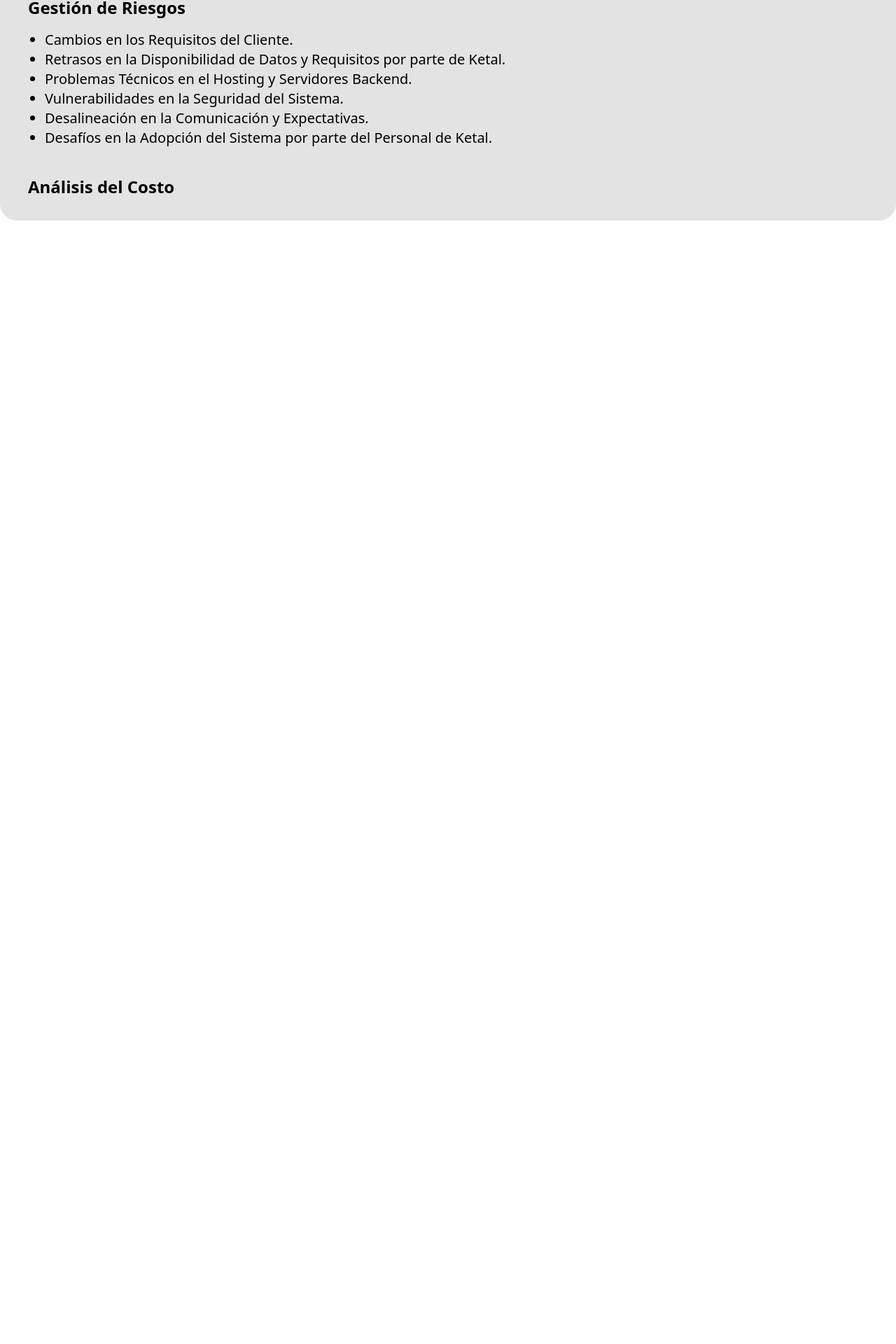
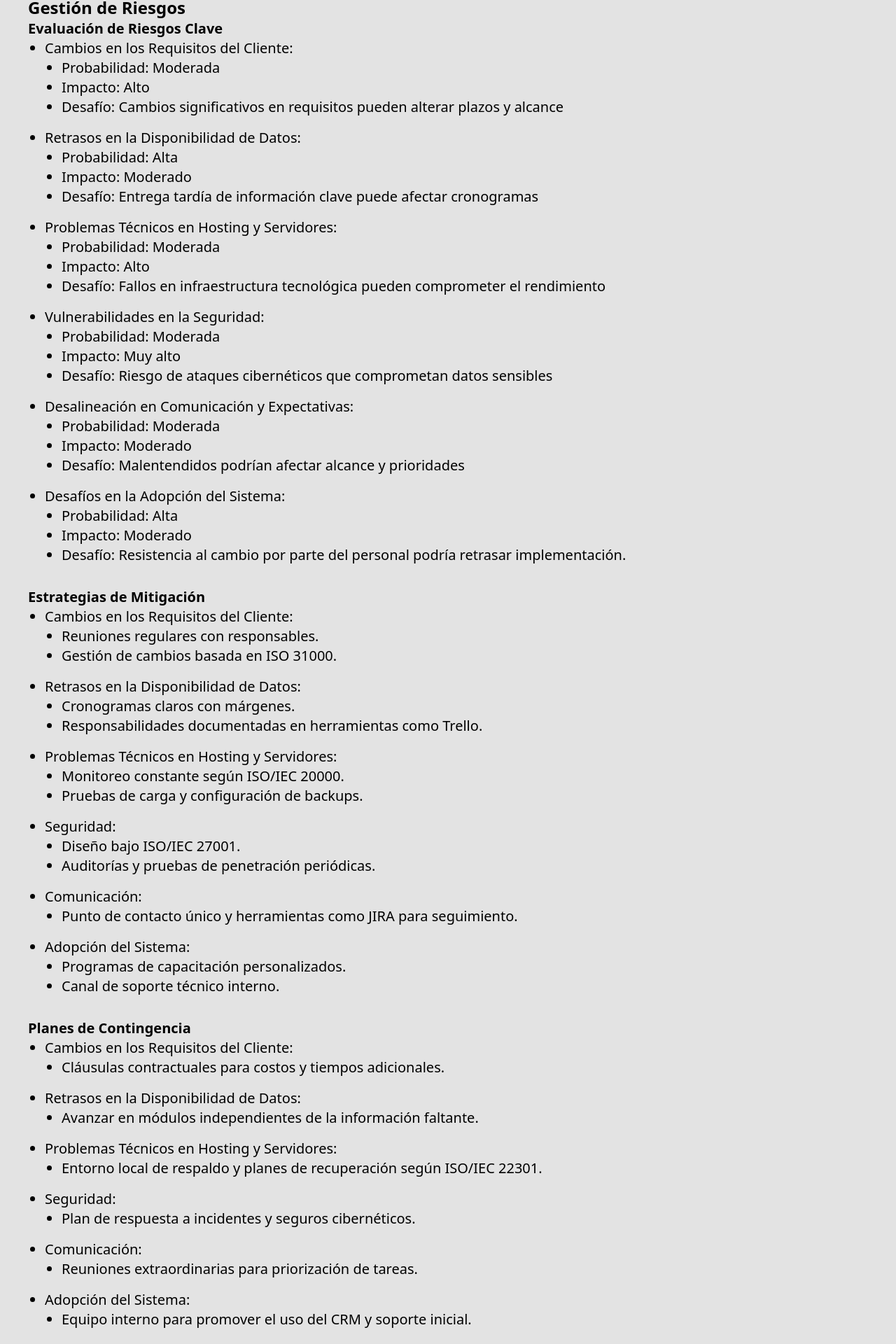
Before and after one commit to eavm314/ketal-presentation, a React (Vite) app: page /fase-planificacion in a window 1280 px wide. Shown: the part 2779-4699 px from the top of the page at 70% size. Before the commit the page ends 3094 px from the top, so only its background shows below. Built offline with nearby package versions, Linux system fonts and the light colour scheme.

Commit message:
GESTION DE RIESGOS

```diff
--- a/src/pages/FasePlanificacion.jsx
+++ b/src/pages/FasePlanificacion.jsx
@@ -137,26 +137,164 @@ function FasePlanificacion() {
       <a href="https://docs.google.com/document/d/14IfqHkI3DG0ZFzB7PJGzghdMyqs-6y79/edit" target="_blank" rel="noreferrer">
         <h1 className='text-2xl font-bold' >Gestión de Riesgos</h1>
       </a>
+      <h3 className='text-xl font-bold'>Evaluación de Riesgos Clave</h3>
+      <ul className="list-disc pl-6 text-xl font-light pb-4" >
+        <li><strong>Cambios en los Requisitos del Cliente:</strong>
+          <ul className="list-disc pl-6 text-xl font-light pb-4" >
+            <li><strong>Probabilidad:</strong> Moderada</li>
+            <li><strong>Impacto:</strong> Alto</li>
+            <li><strong>Desafío:</strong> Cambios significativos en requisitos pueden alterar
+              plazos y alcance</li>
+          </ul>
+        </li>
 
-      <ul className="list-disc pl-6 text-xl font-light my-4" >
-        <li>Cambios en los Requisitos del Cliente.
+        <li><strong>Retrasos en la Disponibilidad de Datos:</strong>
+          <ul className="list-disc pl-6 text-xl font-light pb-4" >
+            <li><strong>Probabilidad:</strong> Alta </li>
+            <li><strong>Impacto:</strong> Moderado</li>
+            <li><strong>Desafío:</strong> Entrega tardía de información clave puede afectar cronogramas</li>
+          </ul>
         </li>
-        <li>Retrasos en la Disponibilidad de Datos y Requisitos por parte de Ketal.
+
+        <li><strong>Problemas Técnicos en Hosting y Servidores:</strong>
+          <ul className="list-disc pl-6 text-xl font-light pb-4" >
+            <li><strong>Probabilidad:</strong> Moderada </li>
+            <li><strong>Impacto:</strong> Alto</li>
+            <li><strong>Desafío:</strong> Fallos en infraestructura tecnológica pueden comprometer el rendimiento</li>
+          </ul>
         </li>
-        <li>Problemas Técnicos en el Hosting y Servidores Backend.</li>
-        <li>Vulnerabilidades en la Seguridad del Sistema.
+
+        <li><strong>Vulnerabilidades en la Seguridad:</strong>
+          <ul className="list-disc pl-6 text-xl font-light pb-4" >
+            <li><strong>Probabilidad:</strong> Moderada  </li>
+            <li><strong>Impacto:</strong> Muy alto</li>
+            <li><strong>Desafío:</strong> Riesgo de ataques cibernéticos que comprometan datos sensibles</li>
+          </ul>
         </li>
-        <li>Desalineación en la Comunicación y Expectativas.
+
+        <li><strong>Desalineación en Comunicación y Expectativas:</strong>
+          <ul className="list-disc pl-6 text-xl font-light pb-4" >
+            <li><strong>Probabilidad:</strong> Moderada </li>
+            <li><strong>Impacto:</strong> Moderado</li>
+            <li><strong>Desafío:</strong>  Malentendidos podrían afectar alcance y prioridades</li>
+          </ul>
         </li>
-        <li>Desafíos en la Adopción del Sistema por parte del Personal de Ketal.
+
+        <li><strong>Desafíos en la Adopción del Sistema:</strong>
+          <ul className="list-disc pl-6 text-xl font-light pb-4" >
+            <li><strong>Probabilidad:</strong> Alta  </li>
+            <li><strong>Impacto:</strong> Moderado</li>
+            <li><strong>Desafío:</strong> Resistencia al cambio por parte del personal podría retrasar implementación.</li>
+          </ul>
         </li>
+
       </ul>
-      <br />
+
+      <h3 className='text-xl font-bold'>Estrategias de Mitigación</h3>
+      <ul className="list-disc pl-6 text-xl font-light pb-4" >
+        <li><strong>Cambios en los Requisitos del Cliente:</strong>
+          <ul className="list-disc pl-6 text-xl font-light pb-4" >
+            <li>Reuniones regulares con responsables.</li>
+            <li>Gestión de cambios basada en ISO 31000.</li>
+          </ul>
+        </li>
+
+        <li><strong>Retrasos en la Disponibilidad de Datos:</strong>
+          <ul className="list-disc pl-6 text-xl font-light pb-4" >
+            <li>Cronogramas claros con márgenes.</li>
+            <li>Responsabilidades documentadas en herramientas como Trello.</li>
+          </ul>
+        </li>
+
+        <li><strong>Problemas Técnicos en Hosting y Servidores:</strong>
+          <ul className="list-disc pl-6 text-xl font-light pb-4" >
+            <li>Monitoreo constante según ISO/IEC 20000.</li>
+            <li>Pruebas de carga y configuración de backups.</li>
+          </ul>
+        </li>
+
+        <li><strong>Seguridad:</strong>
+          <ul className="list-disc pl-6 text-xl font-light pb-4" >
+            <li>Diseño bajo ISO/IEC 27001.</li>
+            <li>Auditorías y pruebas de penetración periódicas.</li>
+          </ul>
+        </li>
+
+        <li><strong>Comunicación:</strong>
+          <ul className="list-disc pl-6 text-xl font-light pb-4" >
+            <li>Punto de contacto único y herramientas como JIRA para seguimiento.</li>
+          </ul>
+        </li>
+
+        <li><strong>Adopción del Sistema:</strong>
+          <ul className="list-disc pl-6 text-xl font-light pb-4" >
+            <li>Programas de capacitación personalizados.  </li>
+            <li>Canal de soporte técnico interno.</li>
+          </ul>
+        </li>
+
+      </ul>
+
+      <h3 className='text-xl font-bold'>Planes de Contingencia</h3>
+      <ul className="list-disc pl-6 text-xl font-light pb-4" >
+        <li><strong>Cambios en los Requisitos del Cliente:</strong>
+          <ul className="list-disc pl-6 text-xl font-light pb-4" >
+            <li>Cláusulas contractuales para costos y tiempos adicionales.</li>
+          </ul>
+        </li>
+
+        <li><strong>Retrasos en la Disponibilidad de Datos:</strong>
+          <ul className="list-disc pl-6 text-xl font-light pb-4" >
+            <li>Avanzar en módulos independientes de la información faltante.</li>
+          </ul>
+        </li>
+
+        <li><strong>Problemas Técnicos en Hosting y Servidores:</strong>
+          <ul className="list-disc pl-6 text-xl font-light pb-4" >
+            <li>Entorno local de respaldo y planes de recuperación según ISO/IEC 22301.</li>
+          </ul>
+        </li>
+
+        <li><strong>Seguridad:</strong>
+          <ul className="list-disc pl-6 text-xl font-light pb-4" >
+            <li>Plan de respuesta a incidentes y seguros cibernéticos.</li>
+          </ul>
+        </li>
+
+        <li><strong>Comunicación:</strong>
+          <ul className="list-disc pl-6 text-xl font-light pb-4" >
+            <li>Reuniones extraordinarias para priorización de tareas.</li>
+          </ul>
+        </li>
+
+        <li><strong>Adopción del Sistema:</strong>
+          <ul className="list-disc pl-6 text-xl font-light pb-4" >
+            <li>Equipo interno para promover el uso del CRM y soporte inicial.
+            </li>
+          </ul>
+        </li>
+
+      </ul>
+
+      <h3 className='text-xl font-bold'>Normativas Aplicadas</h3>
+      <ul className="list-disc pl-6 text-xl font-light pb-4" >
+        <li><strong>ISO 31000:</strong> Gestión de riesgos.</li>
+
+        <li><strong>ISO/IEC 20000:</strong> Gestión de servicios TI.</li>
+
+        <li><strong>ISO/IEC 27001:</strong>
+          Seguridad de la información.
+        </li>
+
+        <li><strong>ISO/IEC 22301:</strong>
+          Continuidad del negocio.
+        </li>
+
+      </ul>
 
       <a href="" target="_blank" rel="noreferrer">
         <h1 className='text-2xl font-bold' >Análisis del Costo</h1>
       </a>
-
     </div>
   );
 }
```
